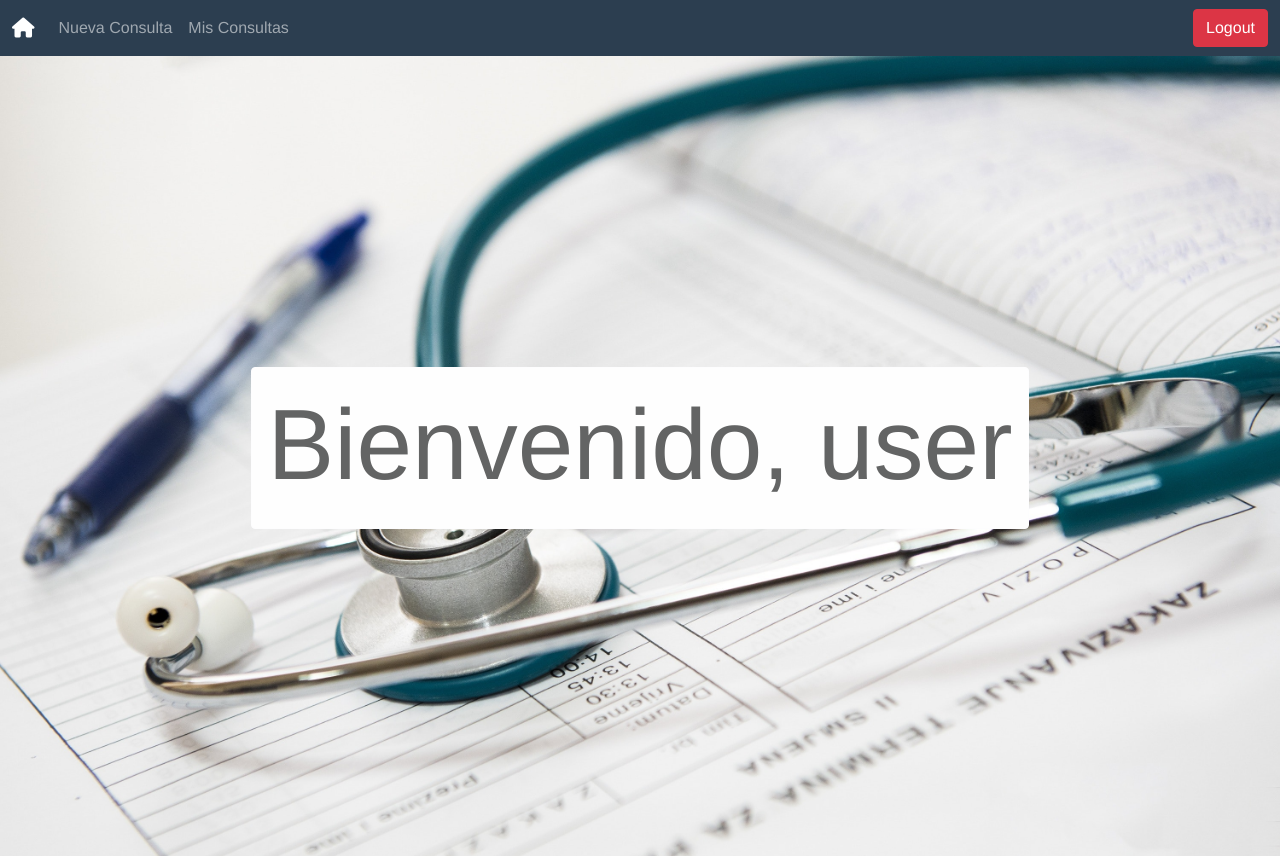
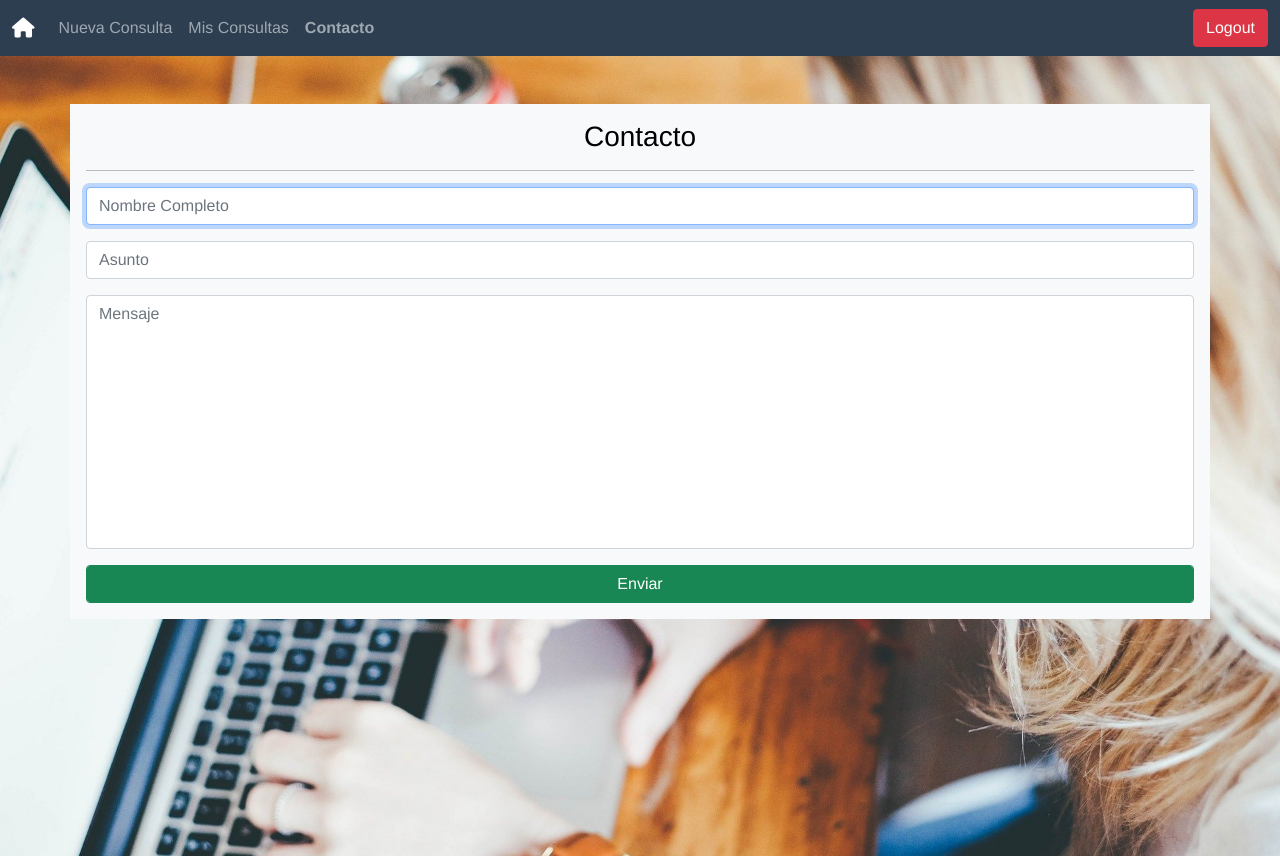
Before and after one commit to MiguelGtz/agenda-vue, a Vue app: page /contacto in a window 1280 px wide. Before the commit this address led to /home. Built offline with nearby package versions, Linux system fonts and the light colour scheme; no server answers; sample sign-in values are in the browser's storage.

Commit message:
Apartado de contacto agregado

```diff
--- a/src/App.vue
+++ b/src/App.vue
@@ -16,7 +16,12 @@ export default {
         if (route.path != "/" && route.path != "/signup") {
           router.replace("/");
         }
-      } else if (route.path != "/home" && route.path != "/consultas" && route.path != "/misconsultas") {
+      } else if (
+        route.path != "/home" &&
+        route.path != "/consultas" &&
+        route.path != "/misconsultas" &&
+        route.path != "/contacto"
+      ) {
         router.replace("/home");
       }
     });
--- a/src/components/Navbar.vue
+++ b/src/components/Navbar.vue
@@ -15,6 +15,11 @@
             <li class="nav-item">
               <router-link class="nav-link" to="/misconsultas"
                 >Mis Consultas</router-link
+              >
+            </li>
+            <li class="nav-item">
+              <router-link class="nav-link" to="/contacto"
+                >Contacto</router-link
               >
             </li>
           </ul>
--- a/src/router/index.js
+++ b/src/router/index.js
@@ -4,6 +4,7 @@ import Signup from "../views/Signup";
 import Home from "../views/Home";
 import Consultas from "../views/Consultas";
 import MisConsultas from "../views/MisConsultas";
+import Contacto from "../views/Contacto";
 
 const routes = [
   {
@@ -31,6 +32,11 @@ const routes = [
     name: "MisConsultas",
     component: MisConsultas,
   },
+  {
+    path: "/contacto",
+    name: "Contacto",
+    component: Contacto,
+  },
 ];
 
 const router = createRouter({
--- /dev/null
+++ b/src/views/Contacto.vue
@@ -0,0 +1,104 @@
+<template>
+  <Navbar />
+  <div class="contacto p-5">
+    <div class="container bg-light p-3">
+      <h1 class="h3 mb-3 font-weight-normal">Contacto</h1>
+      <hr />
+      <form @submit.prevent="guardarMensaje" class="form-signin">
+        <input
+          maxlength="150"
+          type="text"
+          class="form-control mb-3"
+          placeholder="Nombre Completo"
+          required
+          autofocus
+          v-model="mensaje.nombre"
+        />
+        <input
+          type="text"
+          class="form-control mb-3"
+          placeholder="Asunto"
+          required
+          v-model="mensaje.asunto"
+        />
+        <textarea
+          class="form-control mb-3"
+          placeholder="Mensaje"
+          rows="10"
+          required
+          v-model="mensaje.texto"
+        ></textarea>
+        <button
+          type="submit"
+          class="form-control btn btn-success"
+          value="Aceptar"
+        >
+          Enviar
+        </button>
+      </form>
+    </div>
+    <div class="container alert alert-success mt-3" v-if="estadoMensaje">
+      <span>Se ha enviado el mensaje correctamente!</span>
+    </div>
+    <div class="container alert alert-danger mt-3" v-if="estadoErrorMensaje">
+      <span>Hubo un error al enviar el mensaje!</span>
+    </div>
+  </div>
+</template>
+
+<script>
+import Navbar from "../components/Navbar";
+import firebase from "firebase";
+
+export default {
+  components: {
+    Navbar,
+  },
+  data() {
+    return {
+      mensaje: {
+        nombre: "",
+        asunto: "",
+        texto: "",
+      },
+      estadoMensaje: false,
+      estadoErrorMensaje: false,
+    };
+  },
+  methods: {
+    guardarMensaje() {
+      firebase
+        .firestore()
+        .collection("Mensajes")
+        .add(this.mensaje)
+        .then(() => {
+          this.estadoMensaje = true;
+          setTimeout(() => {
+            this.estadoMensaje = false;
+            this.mensaje.nombre = "";
+            this.mensaje.asunto = "";
+            this.mensaje.texto = "";
+          }, 2000);
+        })
+        .catch(() => {
+          this.estadoErrorMensaje = true;
+          setTimeout(() => {
+            this.estadoErrorMensaje = false;
+          }, 2000);
+        });
+    },
+  },
+};
+</script>
+
+<style scoped>
+.contacto {
+  background-image: url("../assets/background-contacto.jpg");
+  background-size: cover;
+  height: 100vh;
+  color: black;
+}
+textarea {
+  resize: none;
+}
+</style>
```
Also changed, not shown: src/assets/background-contacto.jpg (added).
